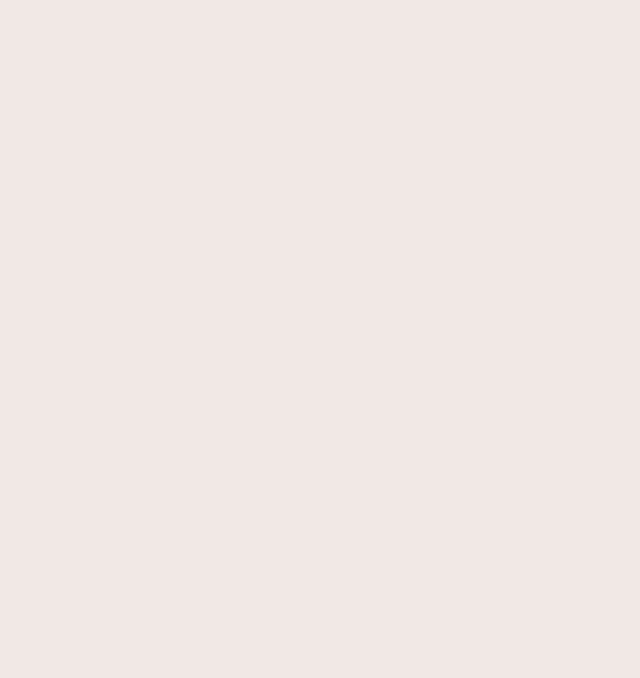
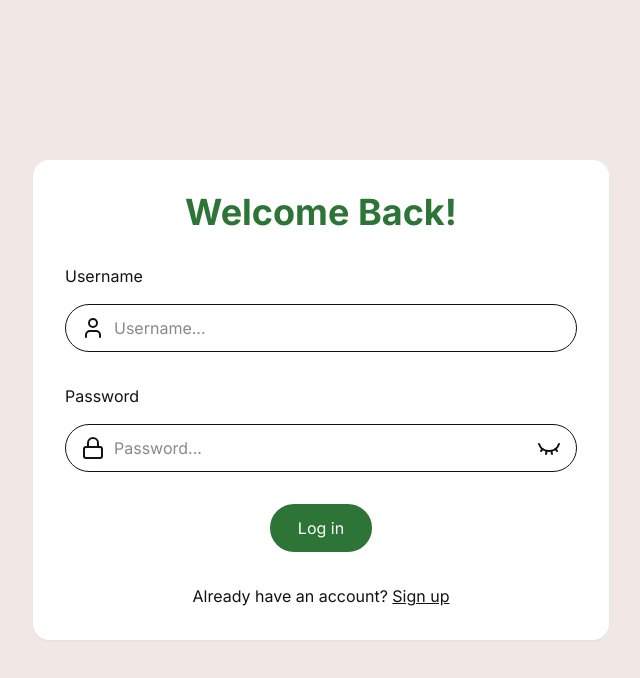
Before and after one commit to Kritzeey/sea-catering, a SvelteKit app: page /login in a window 1280 px wide. Shown: the top 678 px of the page, without its empty margins (319-959 px from the left). Built offline with nearby package versions, Linux system fonts and the light colour scheme.

Commit message:
feat: add login page

```diff
--- a/src/routes/(auth)/login/+page.svelte
+++ b/src/routes/(auth)/login/+page.svelte
@@ -0,0 +1,60 @@
+<script>
+  import Button from "$lib/components/button.svelte";
+  import { Eye, EyeClosed, Lock, User } from "@lucide/svelte";
+
+  let showPassword = $state(false);
+</script>
+
+<div class="flex h-dvh items-center justify-center">
+  <form
+    class="mx-auto flex w-full max-w-xl flex-col gap-8 rounded-2xl bg-white p-8 shadow-xs"
+  >
+    <span class="text-primary w-full text-center text-4xl font-bold">
+      Welcome Back!
+    </span>
+    <div class="flex w-full flex-col gap-4">
+      <label for="username"> Username </label>
+      <div class="relative w-full">
+        <input
+          type="text"
+          id="username"
+          placeholder="Username..."
+          class="h-12 w-full rounded-3xl border p-4 px-12"
+        />
+        <User class="absolute top-[25%] left-4" />
+      </div>
+    </div>
+    <div class="flex w-full flex-col gap-4">
+      <label for="password"> Password </label>
+      <div class="relative w-full">
+        <input
+          type={showPassword ? "text" : "password"}
+          id="password"
+          placeholder="Password..."
+          class="h-12 w-full rounded-3xl border p-4 px-12"
+        />
+        <Lock class="absolute top-[25%] left-4" />
+        {#if showPassword}
+          <Eye
+            onclick={() => (showPassword = false)}
+            class="absolute top-[25%] right-4 cursor-pointer hover:opacity-60"
+          />
+        {:else}
+          <EyeClosed
+            onclick={() => (showPassword = true)}
+            class="absolute top-[25%] right-4 cursor-pointer hover:opacity-60"
+          />
+        {/if}
+      </div>
+    </div>
+    <div class="flex w-full justify-center">
+      <Button>Log in</Button>
+    </div>
+    <div class="flex w-full justify-center">
+      Already have an account?&nbsp;<a
+        href="/signup"
+        class="underline duration-200 hover:opacity-60">Sign up</a
+      >
+    </div>
+  </form>
+</div>
```
